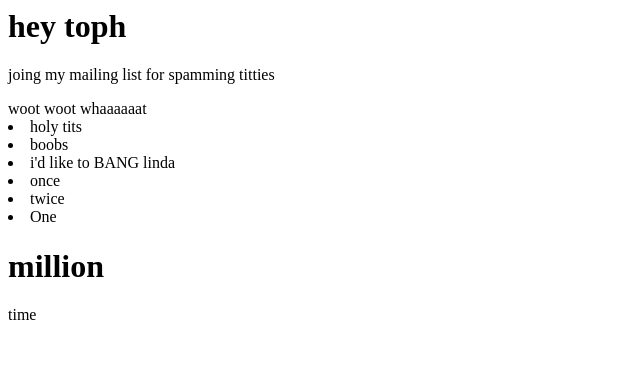
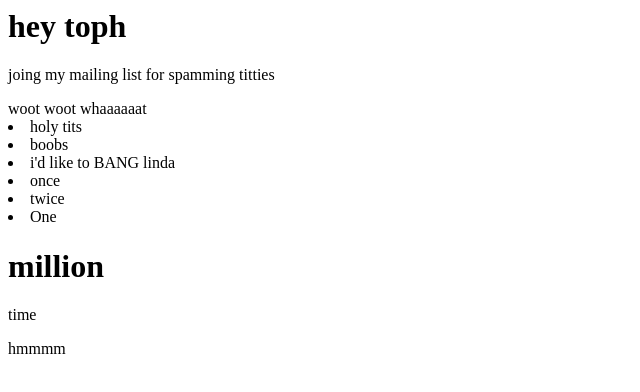
Before and after one commit to mlp0okn/mlp0okn.github.io, a plain HTML site: page index.html in a window 1280 px wide. Shown: the full height of the page, 0-640 px from the left. Drawn offline with Linux system fonts and the light colour scheme.

Commit message:
okay this is fun

```diff
--- a/index.html
+++ b/index.html
@@ -10,3 +10,4 @@
 
 <li>twice</li>
 <li>One <h1>million</h1> time </li>
+<p>hmmmm
```
